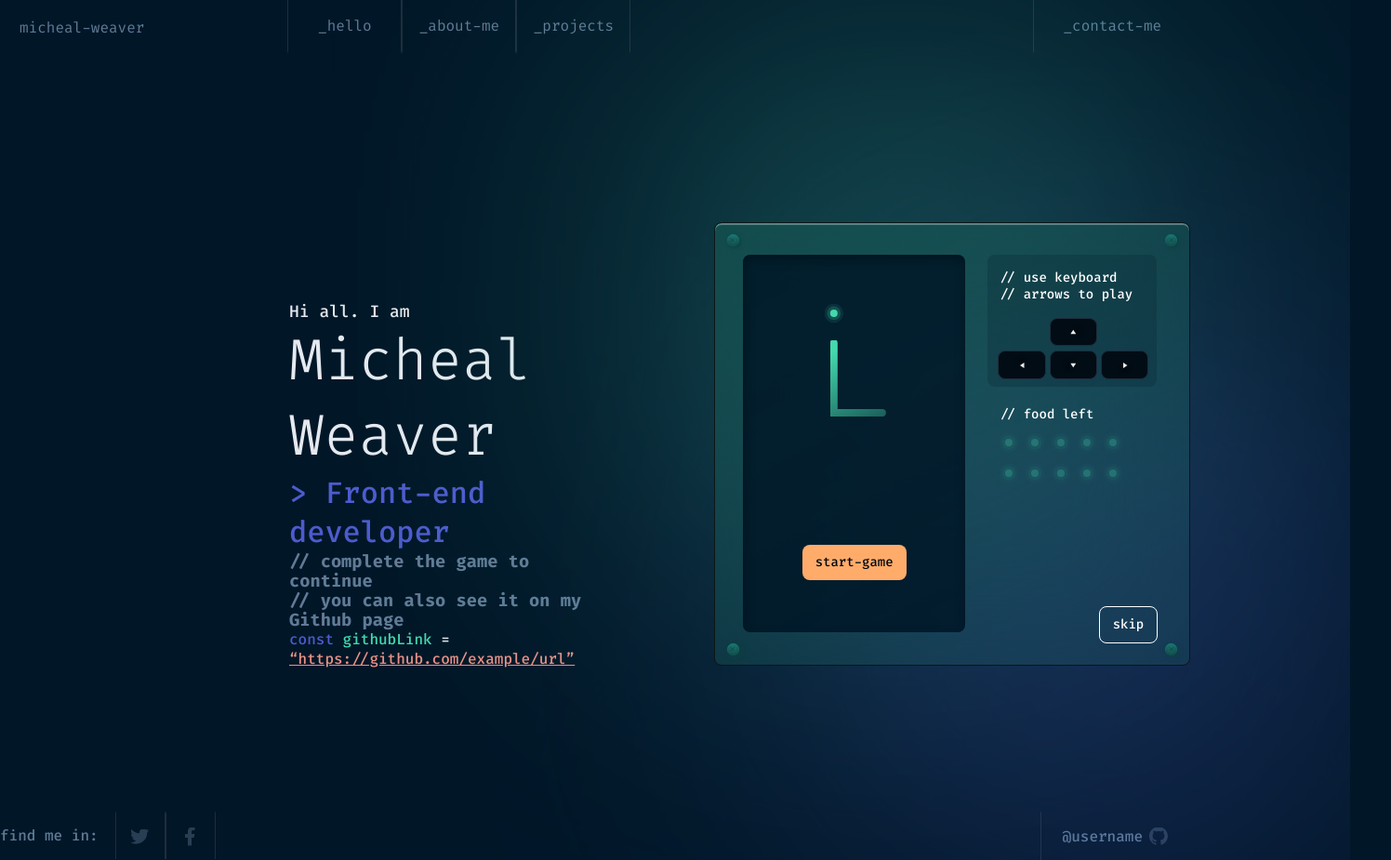
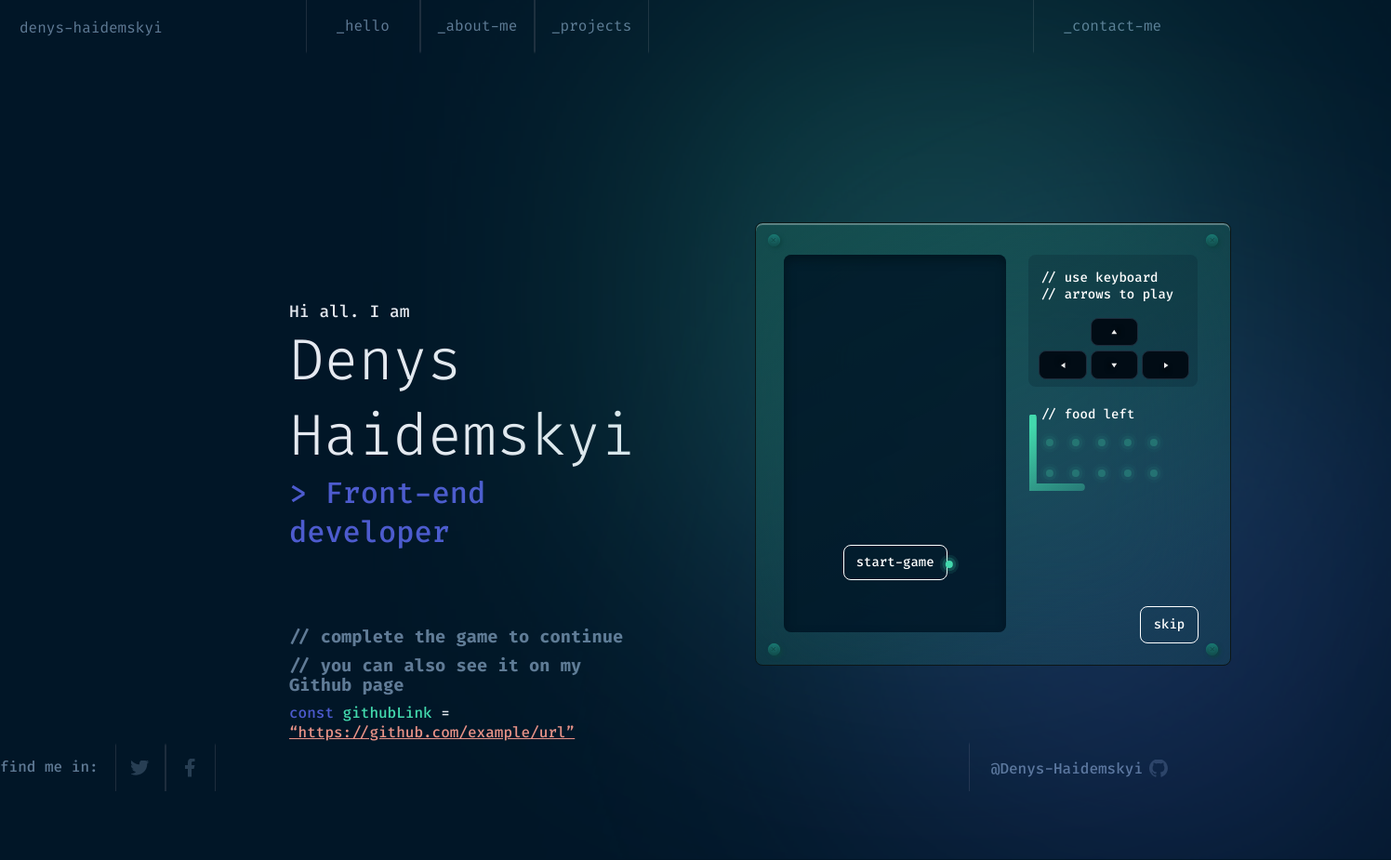
Before and after one commit to Denys-Haidemskyi/_Portfolio_, a plain HTML site: page index.html in a window 1280 px wide. Both pictures are taken after a click on the button "start-game". Shown: the whole page at 93% size, 1496 px wide, since content can reach past the window. Drawn offline with Linux system fonts and the light colour scheme.

Commit message:
add noramal footer and links

```diff
--- a/css/styles.css
+++ b/css/styles.css
@@ -17,7 +17,15 @@ body {
     font-optical-sizing: auto;
     font-weight: 400;
     font-style: normal;
+    position: relative;
+    height: 100vh;
+    display: flex;
+    flex-direction: column;
+    overflow-y: hidden;
+}
 
+.test {
+    flex-shrink: 0;
 }
 
 /*/ Header /*/
@@ -137,6 +145,10 @@ main {
     line-height: 21px;
     letter-spacing: 0%;
     text-align: left;
+    margin-top: 81.07px;
+    display: flex;
+    flex-direction: column;
+    gap: 9.6px;
 }
 
 .link-git {
@@ -464,8 +476,7 @@ main {
 }
 
 .button-h:hover,
-.button-h:active,
-.button-h:focus {
+.button-h:active {
     transition: 250ms color, 250ms border, 250ms background-color;
     color: #01080E;
     background-color: #FFAC6B;
@@ -478,6 +489,7 @@ footer {
     display: flex;
     align-items: center;
     margin-top: 153px;
+    margin-top: auto;
 }
 
 footer ul {
--- a/index.html
+++ b/index.html
@@ -10,22 +10,23 @@
     <title>Denys Haidemskyi</title>
 </head>
 <body>
+    <div class="test">
         <header>
-        <a href="#" class="main-link">micheal-weaver</a>
+            <a href="./index.html" class="main-link">denys-haidemskyi</a>
             <nav>
                 <ul class="nav-list list">
-                <li class="nav-item"><a href="#" class="nav-link">_hello</a></li>
-                <li class="nav-item"><a href="#" class="nav-link">_about-me</a></li>
-                <li class="nav-item"><a href="#" class="nav-link">_projects</a></li>
+                    <li class="nav-item"><a href="./index.html" class="nav-link">_hello</a></li>
+                    <li class="nav-item"><a href="./pages/about.html" class="nav-link">_about-me</a></li>
+                    <li class="nav-item"><a href="./pages/projects.html" class="nav-link">_projects</a></li>
                 </ul>
             </nav>
-        <a href="#" class="contact-header-link">_contact-me</a>
+            <a href="./pages/contact.html" class="contact-header-link">_contact-me</a>
         </header>
         <main>
             <div class="main">
                 <div class="main-info">
                     <h3 class="hi-im">Hi all. I am</h3>
-                <h1 class="my-name">Micheal Weaver</h1>
+                    <h1 class="my-name">Denys Haidemskyi</h1>
                     <h2 class="my-profession">> Front-end developer</h2>
                 </div>
                 <div class="my-git">
@@ -387,12 +388,13 @@
                         </span>
                 </div>
             </div>
+    </div>
         </main>
         <footer>
             <h4>find me in:</h4>
             <ul>
                 <li class="footer-item">
-                <a href="#">
+                    <a href="https://twitter.com/Haidemskyi_D" target="_blank">
                         <svg class="twitter-svg" width="20.000000" height="16.000000" viewBox="0 0 20 16" fill="#273e53" xmlns="http://www.w3.org/2000/svg"
                         xmlns:xlink="http://www.w3.org/1999/xlink">
                         <desc>
@@ -406,7 +408,7 @@
                     </a>
                 </li>
                 <li class="footer-item">
-                <a href="#">
+                    <a href="https://www.facebook.com/Denys.Haidemskyi" target="_blank">
                         <svg class="facebook-svg" width="11.000000" height="20.000000" viewBox="0 0 11 20" fill="#273e53" xmlns="http://www.w3.org/2000/svg"
                             xmlns:xlink="http://www.w3.org/1999/xlink">
                             <desc>
@@ -420,8 +422,8 @@
                     </a>
                 </li>
             </ul>
-        <a href="#" class="git-link-footer">
-            @username
+            <a href="https://github.com/Denys-Haidemskyi" class="git-link-footer" target="_blank">
+                @Denys-Haidemskyi
                 <svg class="svg-git" width="20.000000" height="19.000000" viewBox="0 0 20 19" fill="none" xmlns="http://www.w3.org/2000/svg"
                     xmlns:xlink="http://www.w3.org/1999/xlink">
                     <desc>
@@ -434,5 +436,6 @@
                 </svg>
             </a>
         </footer>
+    <script type="module" src="./js/main.js"></script>
 </body>
 </html>
--- a/js/main.js
+++ b/js/main.js
@@ -0,0 +1,95 @@
+document.addEventListener("DOMContentLoaded", function () {
+  const startButton = document.getElementById("start_game");
+  const snake = document.querySelector(".snake");
+  const food = document.querySelector(".food-good-svg");
+  const gameContainer = document.querySelector(".back-snake-game");
+
+  let snakeX = 30; // Initial X position of the snake
+  let snakeY = 80; // Initial Y position of the snake
+  const gridSize = 10; // Grid size for movement
+
+  let foodX = 0; // X position of the food
+  let foodY = 0; // Y position of the food
+
+  let direction = "right"; // Initial direction of the snake
+
+  let gameInterval; // Interval for game loop
+
+  // Function to generate random position for food
+  function generateFoodPosition() {
+    foodX =
+      Math.floor(Math.random() * (gameContainer.clientWidth / gridSize)) *
+      gridSize;
+    foodY =
+      Math.floor(Math.random() * (gameContainer.clientHeight / gridSize)) *
+      gridSize;
+
+    food.style.transform = `translate(${foodX}px, ${foodY}px)`;
+  }
+
+  // Function to move the snake
+  function moveSnake() {
+    switch (direction) {
+      case "up":
+        snakeY -= gridSize;
+        break;
+      case "down":
+        snakeY += gridSize;
+        break;
+      case "left":
+        snakeX -= gridSize;
+        break;
+      case "right":
+        snakeX += gridSize;
+        break;
+    }
+
+    snake.style.transform = `translate(${snakeX}px, ${snakeY}px)`;
+
+    // Check for collision with game boundaries
+    if (
+      snakeX < 0 ||
+      snakeY < 0 ||
+      snakeX >= gameContainer.clientWidth ||
+      snakeY >= gameContainer.clientHeight
+    ) {
+      endGame();
+    }
+  }
+
+  // Function to start the game
+  function startGame() {
+    clearInterval(gameInterval); // Clear any existing game interval
+    snakeX = 30;
+    snakeY = 80;
+    direction = "right";
+    gameInterval = setInterval(moveSnake, 200);
+    generateFoodPosition();
+  }
+
+  // Function to end the game
+  function endGame() {
+    clearInterval(gameInterval); // Stop the game loop
+    alert("Game over!"); // You can customize this message
+  }
+
+  startButton.addEventListener("click", startGame);
+
+  // Add event listener for arrow key presses to change direction
+  document.addEventListener("keydown", function (event) {
+    switch (event.key) {
+      case "ArrowUp":
+        direction = "up";
+        break;
+      case "ArrowDown":
+        direction = "down";
+        break;
+      case "ArrowLeft":
+        direction = "left";
+        break;
+      case "ArrowRight":
+        direction = "right";
+        break;
+    }
+  });
+});
```
Also changed, not shown: pages/projects.html (added). Lines whose indentation alone changed are shown as unchanged.
